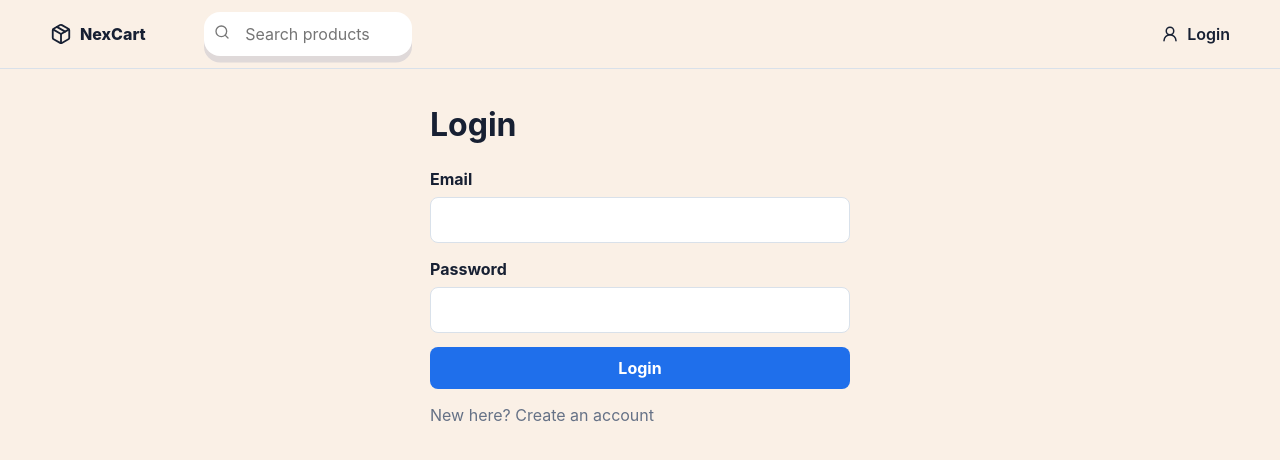
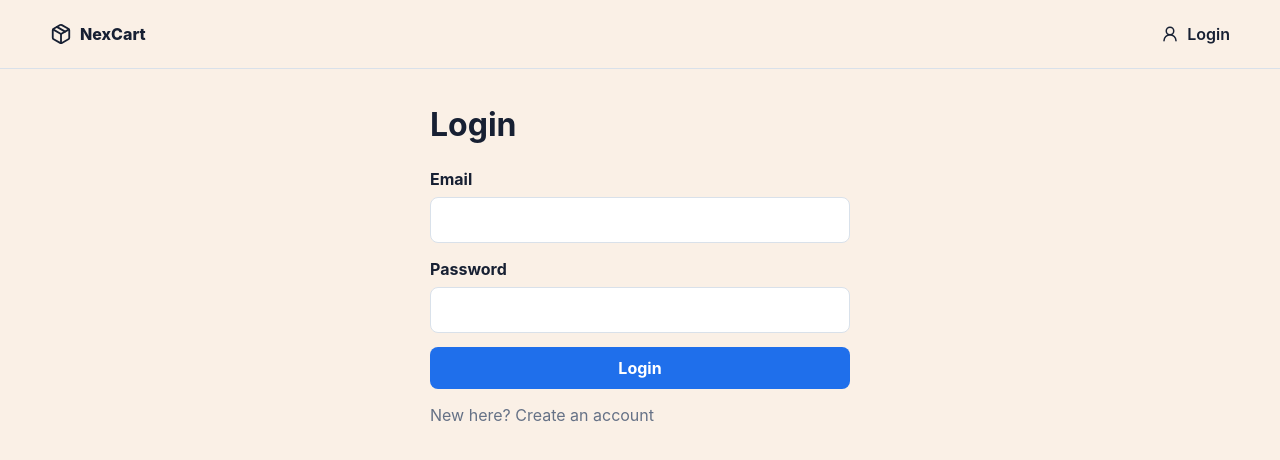
Before and after one commit to karthikvivek05/MERN_PROJECT, a React (Vite) app in the folder frontend/: page /login in a window 1280 px wide. Shown: the top 460 px of the page. Built offline with nearby package versions, Linux system fonts and the light colour scheme; no server answers.

Commit message:
seventh commit

```diff
--- a/frontend/src/components/Navbar.jsx
+++ b/frontend/src/components/Navbar.jsx
@@ -8,7 +8,7 @@ import {
   X,
 } from "lucide-react";
 import { useState } from "react";
-import { Link, NavLink, useNavigate } from "react-router-dom";
+import { Link, NavLink, useNavigate, useLocation } from "react-router-dom";
 import { useAuth } from "../context/AuthContext";
 import { useCart } from "../context/CartContext";
 import CartButton from "./CartButton.jsx";
@@ -21,6 +21,9 @@ const Navbar = () => {
   const { user, isAdmin, logout } = useAuth();
   const { itemCount } = useCart();
   const navigate = useNavigate();
+  const location = useLocation();
+
+  const showSearch = location.pathname !== "/login" && location.pathname !== "/register";
 
   const submitSearch = (event) => {
     event.preventDefault();
@@ -49,6 +52,7 @@ const Navbar = () => {
           <span>NexCart</span>
         </Link>
 
+        {showSearch ? (
           <form className="nav-search" onSubmit={submitSearch}>
             <SearchInput
               value={keyword}
@@ -57,6 +61,9 @@ const Navbar = () => {
               aria-label="Search products"
             />
           </form>
+        ) : (
+          <div className="nav-search" style={{ visibility: "hidden" }} />
+        )}
 
         <button
           className="icon-button mobile-menu"
```
Lines whose indentation alone changed are shown as unchanged.
